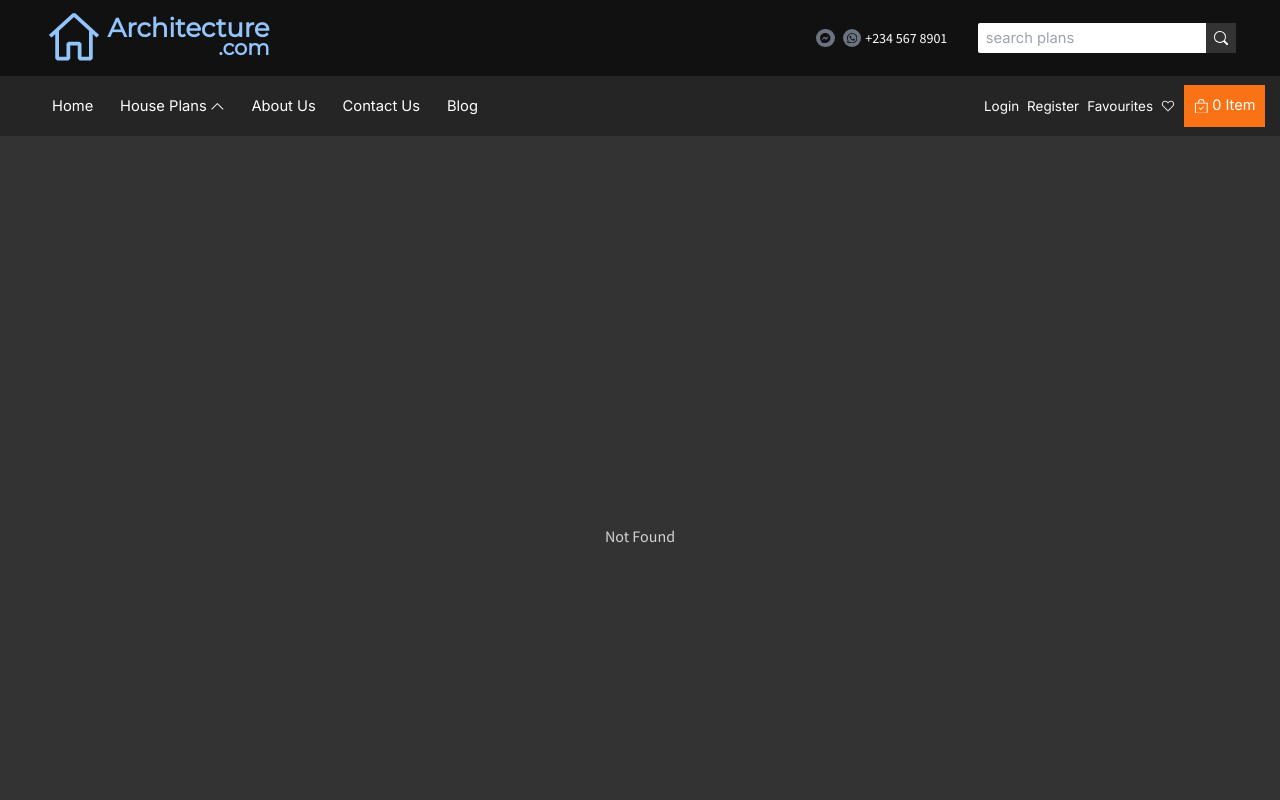
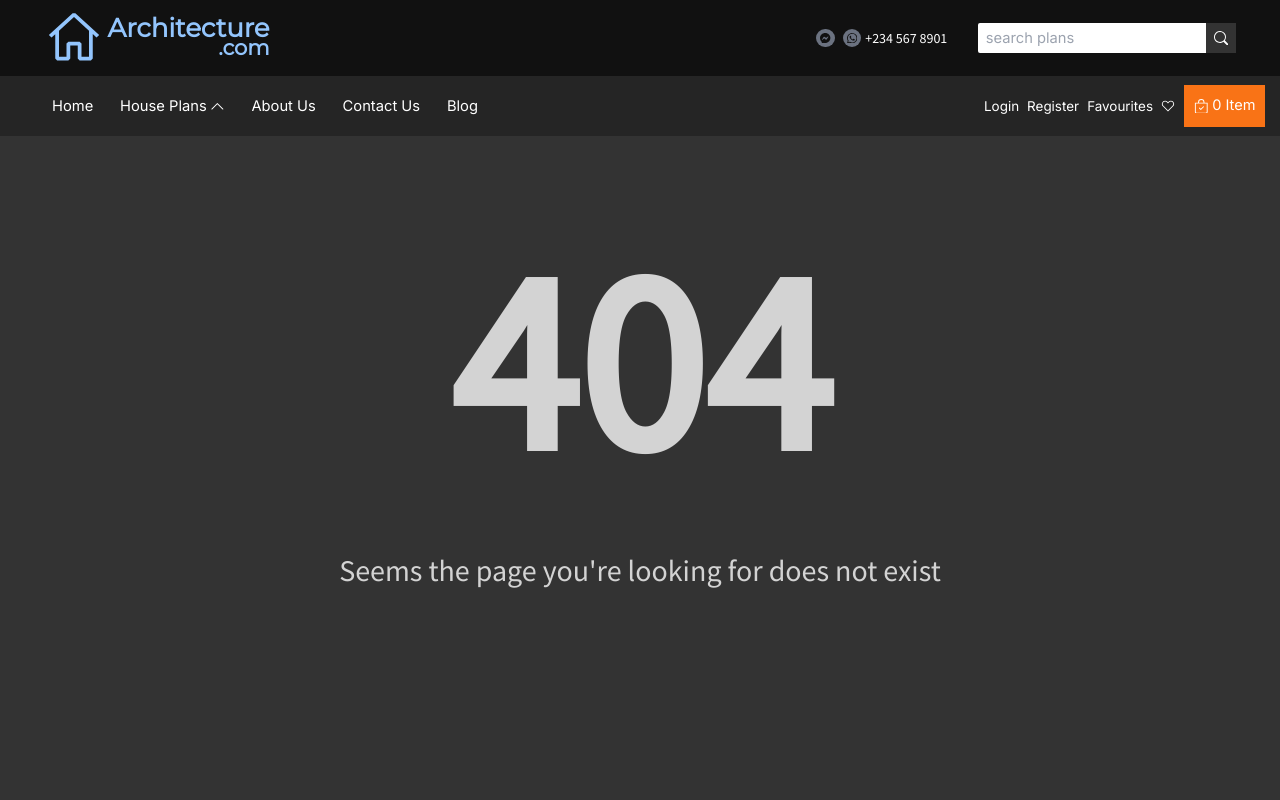
Before and after one commit to cleverAkanimoh/architecture, a React (Create React App) app: page /architecture in a window 1280 px wide. Shown: the top 800 px of the page. Built offline with nearby package versions, Linux system fonts and the light colour scheme; a web font is replaced by a local one.

Commit message:
modified NotFound.tsx in Pages

```diff
--- a/src/Pages/NotFound.tsx
+++ b/src/Pages/NotFound.tsx
@@ -1,5 +1,14 @@
+import useWindowTitle from "../hooks/useWindowTitle";
+
 export default function NotFound() {
-    return (
-        <div className="min-h-screen flex items-center justify-center">Not Found</div>
-    )
+  useWindowTitle("NotFound | Architecture.com");
+
+  return (
+    <div className="min-h-screen flex flex-col items-center justify-start pt-8 p-4">
+      <h1>
+        <strong className="text-[10rem] md:text-[16rem]">404</strong>
+      </h1>
+      <p className="text-xl md:text-3xl text-gray-light">Seems the page you're looking for does not exist</p>
+    </div>
+  );
 }
```
